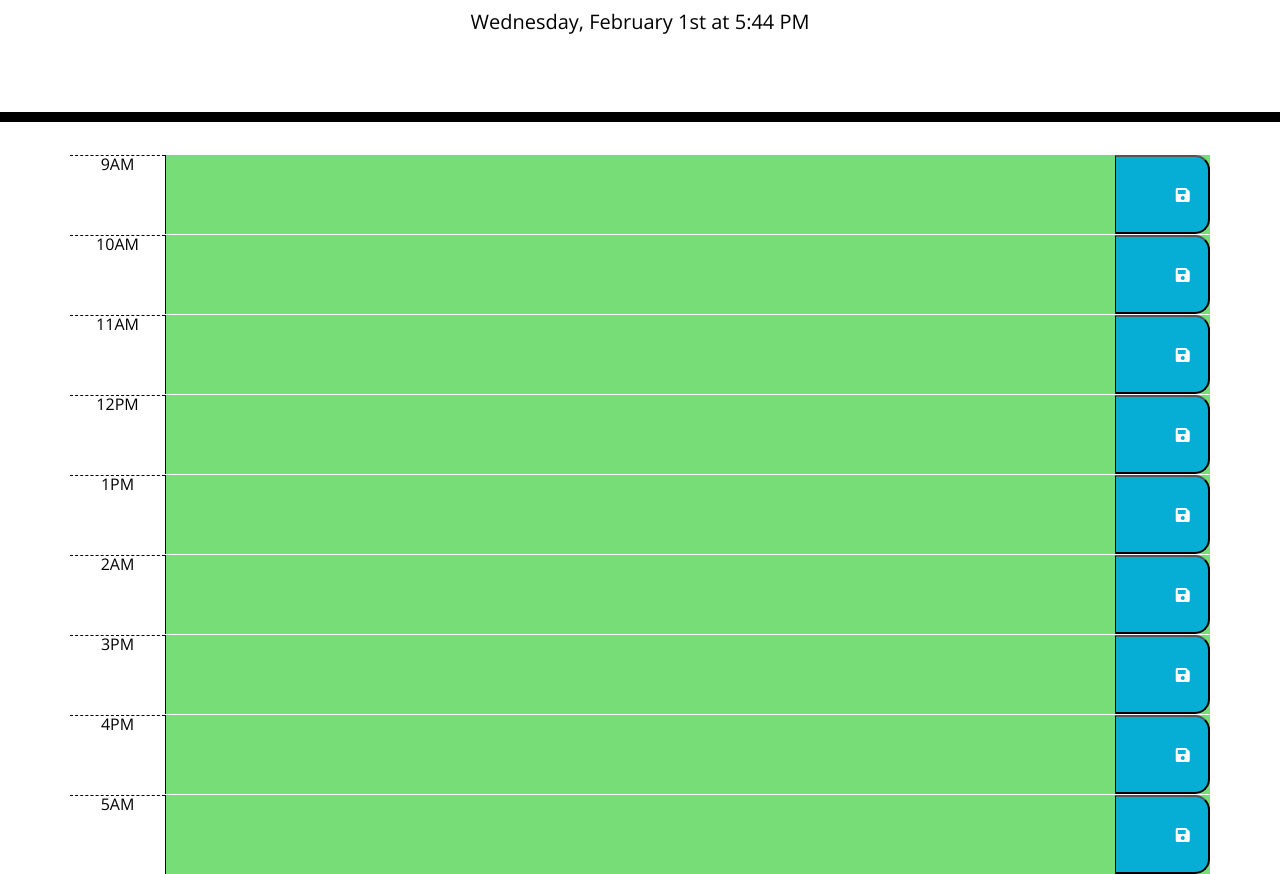
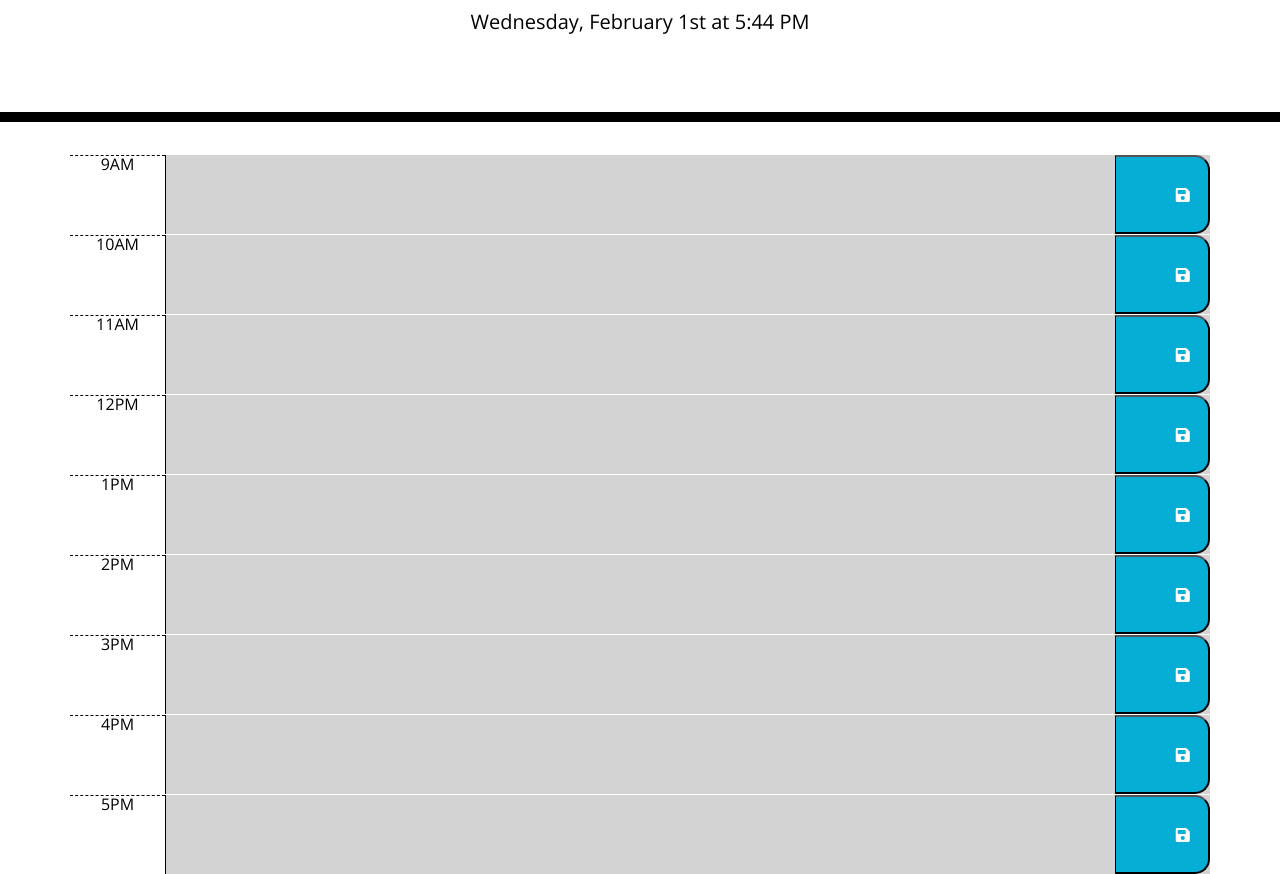
Before and after one commit to mateusuk/simple-calendar, a plain HTML site: page index.html in a window 1280 px wide. Shown: the part 182-1056 px from the top of the page. Drawn offline with nearby package versions, Linux system fonts and the light colour scheme.

Commit message:
fixed bugs

```diff
--- a/assets/script.js
+++ b/assets/script.js
@@ -5,7 +5,7 @@ const timeblocks = $('.row');
 
 // aaa
 
-var currentTime;
+var currentTime = moment().hour();
 //function to display time
 function getTime() {
     var Now = moment().format('dddd, MMMM Do [at] h:mm A');
@@ -13,9 +13,7 @@ function getTime() {
   }
   setInterval(getTime, 1000);
 
-  if(currentTime){
 
-  }
 
 //loop through time block to give them a style
 timeblocks.each(function() {
--- a/index.html
+++ b/index.html
@@ -66,7 +66,7 @@
         </button>
       </div>
       <div class="row">
-        <div class="col-1 hour">2AM</div>
+        <div class="col-1 hour">2PM</div>
         <textarea id="2" class="col-10 textarea"></textarea>
         <button class="col-1 saveBtn">
           <i class="fas fa-save"></i>
@@ -87,7 +87,7 @@
         </button>
       </div>
       <div class="row">
-        <div class="col-1 hour">5AM</div>
+        <div class="col-1 hour">5PM</div>
         <textarea id="5" class="col-10 textarea"></textarea>
         <button class="col-1 saveBtn">
           <i class="fas fa-save"></i>
```
